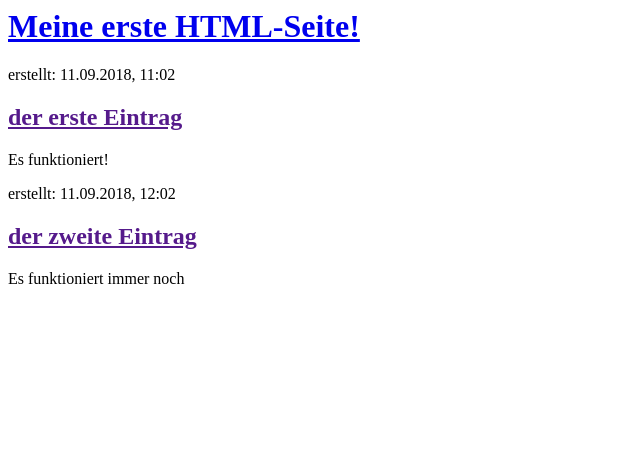
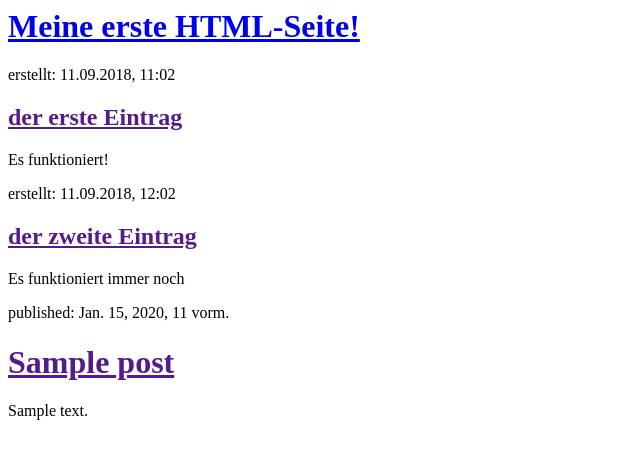
Before and after one commit to MichelMartin7/my-first-blog, a Django app: template djangoproject_root/blog/templates/blog/post_list.html in a window 1280 px wide. Shown: the top 459 px of the page, without its empty margins (0-640 px from the left). Run offline with Django 3.2, Linux system fonts and the light colour scheme; the template is opened without the code that fills it: values that come from a table or form of the project are taken from there, others are empty; tables that the repository leaves empty hold one stand-in row (values such as "Sample post").

Commit message:
Modofiziertes Template

```diff
--- a/djangoproject_root/blog/templates/blog/post_list.html
+++ b/djangoproject_root/blog/templates/blog/post_list.html
@@ -16,5 +16,12 @@
             <h2><a href="">der zweite Eintrag</a></h2>
             <p>Es funktioniert immer noch</p>
         </div>
+        {% for post in posts %}
+            <div>
+                <p>published: {{ post.published_date }}</p>
+                <h1><a href="">{{ post.title }}</a></h1>
+                <p>{{ post.text|linebreaksbr }}</p>
+            </div>
+        {% endfor %}
     </body>
 </html>
--- a/djangoproject_root/blog/views.py
+++ b/djangoproject_root/blog/views.py
@@ -1,5 +1,8 @@
 from django.shortcuts import render
+from django.utils import timezone
+from .models import Post
 
 # Create your views here.
 def post_list(request):
-    return render(request, 'blog/post_list.html', {})
+    posts = Post.objects.filter(published_date__lte=timezone.now()).order_by('published_date')
+    return render(request, 'blog/post_list.html', {'posts': posts})
```
